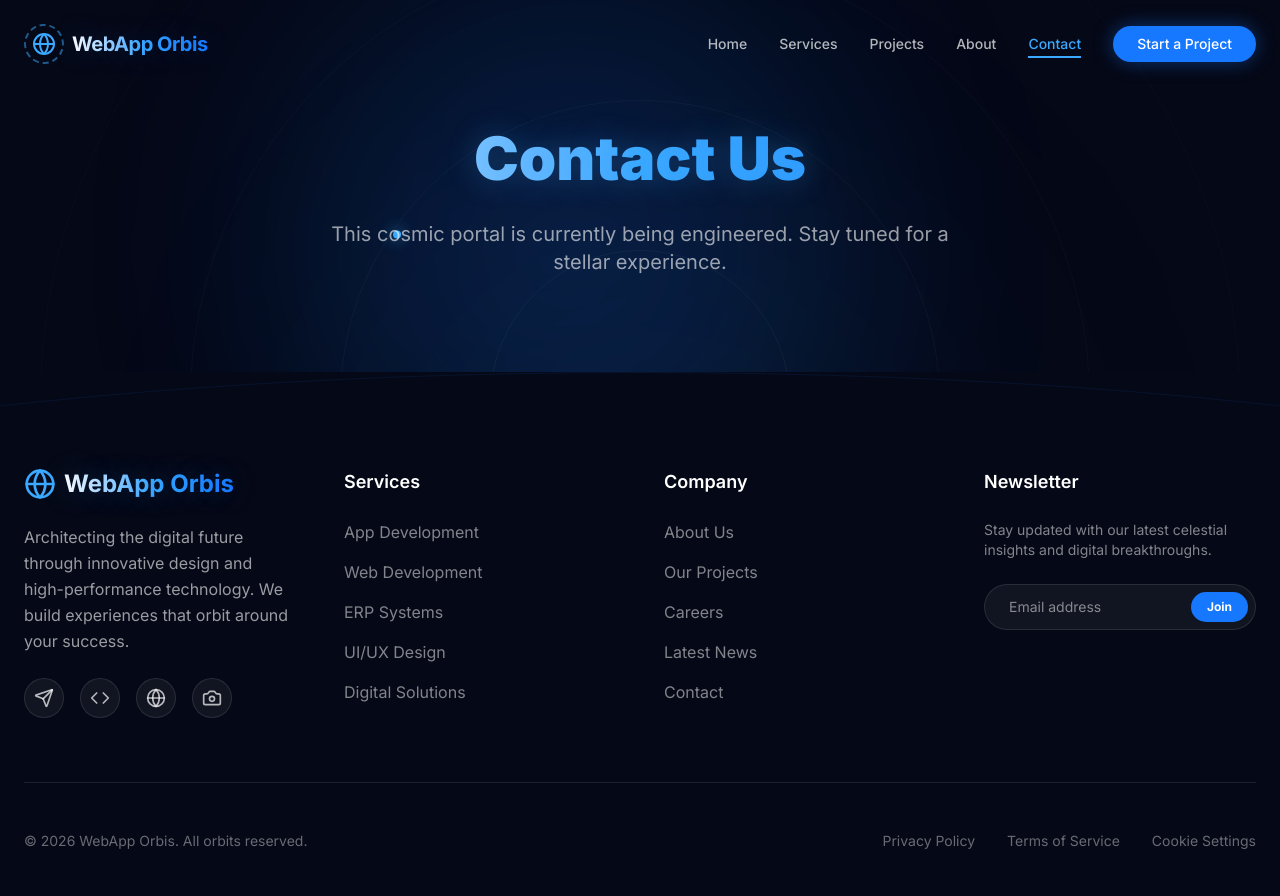
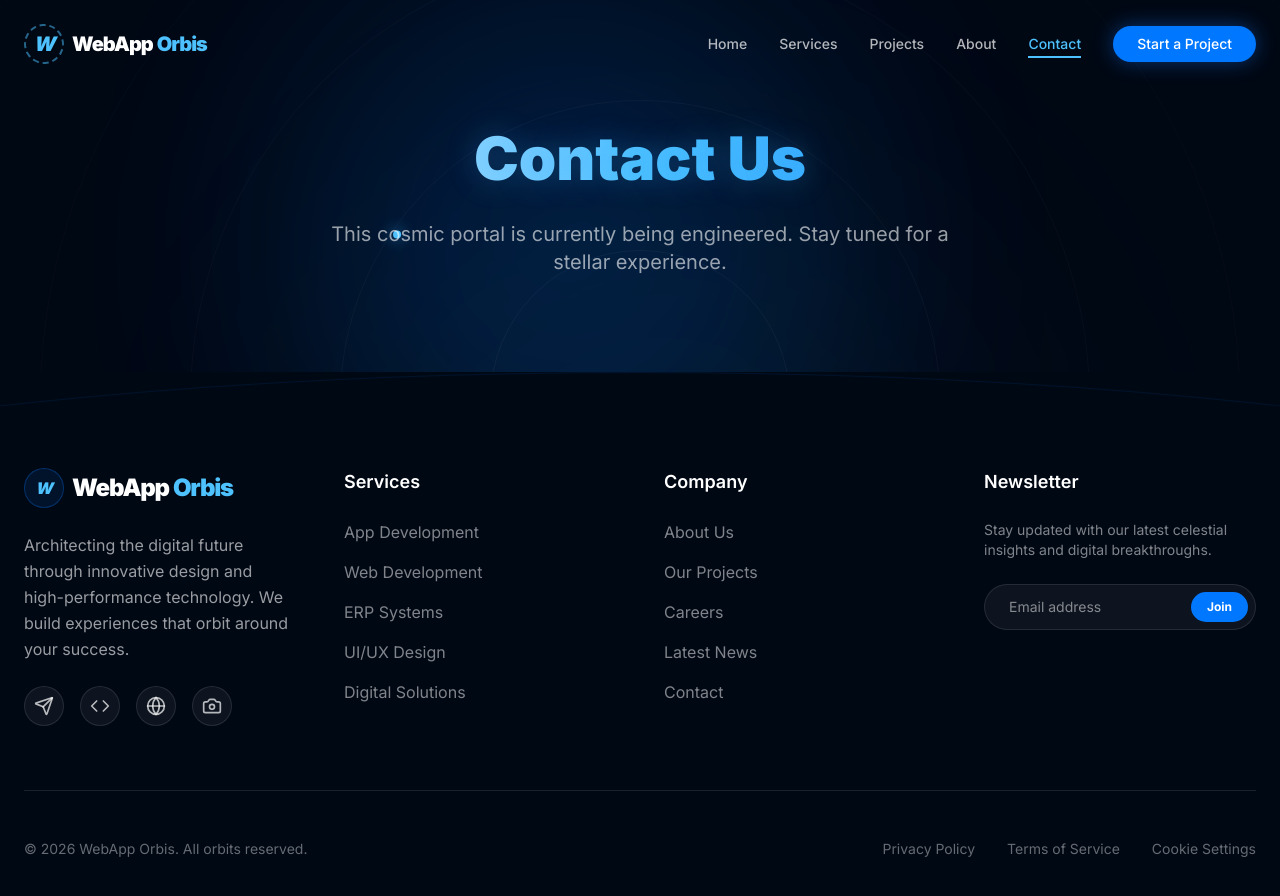
Before and after one commit to Akshayck-dev/mbws-, a React (Vite) app: page /contact in a window 1280 px wide. Shown: the top 896 px of the page. Built offline with nearby package versions, Linux system fonts and the light colour scheme; the HTML template or start-up script is replaced by a standard one.

Commit message:
Update: Refined theme and visuals to match the WebApp Orbis logo

```diff
--- a/src/components/Footer.tsx
+++ b/src/components/Footer.tsx
@@ -13,8 +13,13 @@ export const Footer = () => {
         <div className="grid grid-cols-1 md:grid-cols-2 lg:grid-cols-4 gap-12 mb-16">
           <div className="space-y-6">
             <Link to="/" className="flex items-center gap-2 group">
-              <Globe className="w-8 h-8 text-primary-glow" />
-              <span className="text-2xl font-bold glow-text">WebApp Orbis</span>
+              <div className="w-10 h-10 rounded-full bg-primary/10 border border-primary/30 flex items-center justify-center">
+                 <span className="font-black italic text-primary-glow">W</span>
+              </div>
+              <div className="flex items-center gap-1">
+                <span className="text-2xl font-black tracking-tighter text-white">WebApp</span>
+                <span className="text-2xl font-black tracking-tighter text-primary-glow">Orbis</span>
+              </div>
             </Link>
             <p className="text-white/60 leading-relaxed max-w-sm">
               Architecting the digital future through innovative design and high-performance technology. We build experiences that orbit around your success.
--- a/src/components/Hero.tsx
+++ b/src/components/Hero.tsx
@@ -63,7 +63,7 @@ export const Hero = () => {
         {/* Orbit Visual */}
         <div className="relative mt-24 flex justify-center">
           <div className="relative w-64 h-64 md:w-96 md:h-96">
-            {/* Center Logo Placeholder */}
+            {/* Center Logo Placeholder - Stylized W from Logo */}
             <motion.div
               animate={{
                 scale: [1, 1.05, 1],
@@ -72,10 +72,14 @@ export const Hero = () => {
               transition={{ duration: 8, repeat: Infinity }}
               className="absolute inset-0 flex items-center justify-center z-20"
             >
-              <div className="w-32 h-32 md:w-48 md:h-48 rounded-full bg-gradient-to-tr from-primary to-primary-glow p-[1px]">
-                <div className="w-full h-full rounded-full bg-background flex items-center justify-center shadow-[0_0_50px_rgba(22,119,255,0.3)]">
-                  <Globe className="w-16 h-16 md:w-24 md:h-24 text-primary-glow" />
+              <div className="relative w-32 h-32 md:w-48 md:h-48 flex items-center justify-center">
+                {/* Stylized W */}
+                <div className="absolute inset-0 bg-gradient-to-tr from-primary to-primary-glow rounded-full blur-2xl opacity-20 animate-pulse-glow" />
+                <div className="relative z-10 text-8xl md:text-[12rem] font-black italic tracking-tighter select-none">
+                  <span className="bg-clip-text text-transparent bg-gradient-to-br from-primary via-primary-glow to-primary-glow drop-shadow-[0_0_30px_rgba(0,119,255,0.5)]">W</span>
                 </div>
+                {/* Logo Ring */}
+                <div className="absolute inset-0 border-2 border-primary/30 rounded-full scale-110 -rotate-12 animate-orbit" style={{ animationDuration: '4s' }} />
               </div>
             </motion.div>
 
--- a/src/components/Navbar.tsx
+++ b/src/components/Navbar.tsx
@@ -40,9 +40,12 @@ export const Navbar = () => {
               transition={{ duration: 10, repeat: Infinity, ease: "linear" }}
               className="absolute inset-0 border-2 border-dashed border-primary-glow/50 rounded-full"
             />
-            <Globe className="w-6 h-6 text-primary-glow group-hover:scale-110 transition-transform" />
+            <div className="relative z-10 font-black italic text-xl text-primary-glow">W</div>
           </div>
-          <span className="text-xl font-bold tracking-tight glow-text">WebApp Orbis</span>
+          <div className="flex flex-col md:flex-row md:items-center md:gap-1">
+            <span className="text-xl font-black tracking-tighter text-white">WebApp</span>
+            <span className="text-xl font-black tracking-tighter text-primary-glow">Orbis</span>
+          </div>
         </Link>
 
         {/* Desktop Nav */}
--- a/src/components/ServicesBento.tsx
+++ b/src/components/ServicesBento.tsx
@@ -88,8 +88,9 @@ export const ServicesBento = () => {
                 </p>
               </div>
 
-              {/* Decorative Lines */}
-              <div className="absolute -bottom-10 -right-10 w-32 h-32 border border-white/5 rounded-full group-hover:scale-150 transition-transform duration-700" />
+              {/* Decorative Orbit Ring */}
+              <div className="absolute -top-10 -right-10 w-40 h-40 border border-primary/5 rounded-full group-hover:border-primary/20 transition-colors duration-700 pointer-events-none" />
+              <div className="absolute -top-5 -right-5 w-20 h-20 border border-primary/5 rounded-full group-hover:border-primary/20 transition-colors duration-700 pointer-events-none delay-100" />
             </motion.div>
           ))}
         </div>
--- a/tailwind.config.js
+++ b/tailwind.config.js
@@ -7,19 +7,19 @@ export default {
   theme: {
     extend: {
       colors: {
-        background: "#050816",
+        background: "#000814", // Deeper, almost black navy for high contrast
         primary: {
-          DEFAULT: "#1677FF",
-          glow: "#3BA9FF",
+          DEFAULT: "#0077FF", // The core blue from the logo
+          glow: "#4DC2FF", // The bright highlight from the logo
         },
         accent: {
-          blue: "#1677FF",
-          glow: "#3BA9FF",
+          blue: "#0055FF",
+          glow: "#80D4FF",
         },
         navy: {
-          950: "#050816",
-          900: "#0A0F2D",
-          800: "#121A4A",
+          950: "#000814",
+          900: "#001A33", // Dark navy from the logo text
+          800: "#002B55",
         }
       },
       animation: {
@@ -45,6 +45,7 @@ export default {
       backgroundImage: {
         'gradient-radial': 'radial-gradient(var(--tw-gradient-stops))',
         'glass-gradient': 'linear-gradient(135deg, rgba(255, 255, 255, 0.1), rgba(255, 255, 255, 0.05))',
+        'logo-gradient': 'linear-gradient(to right, #0077FF, #00D4FF)',
       }
     },
   },
```
